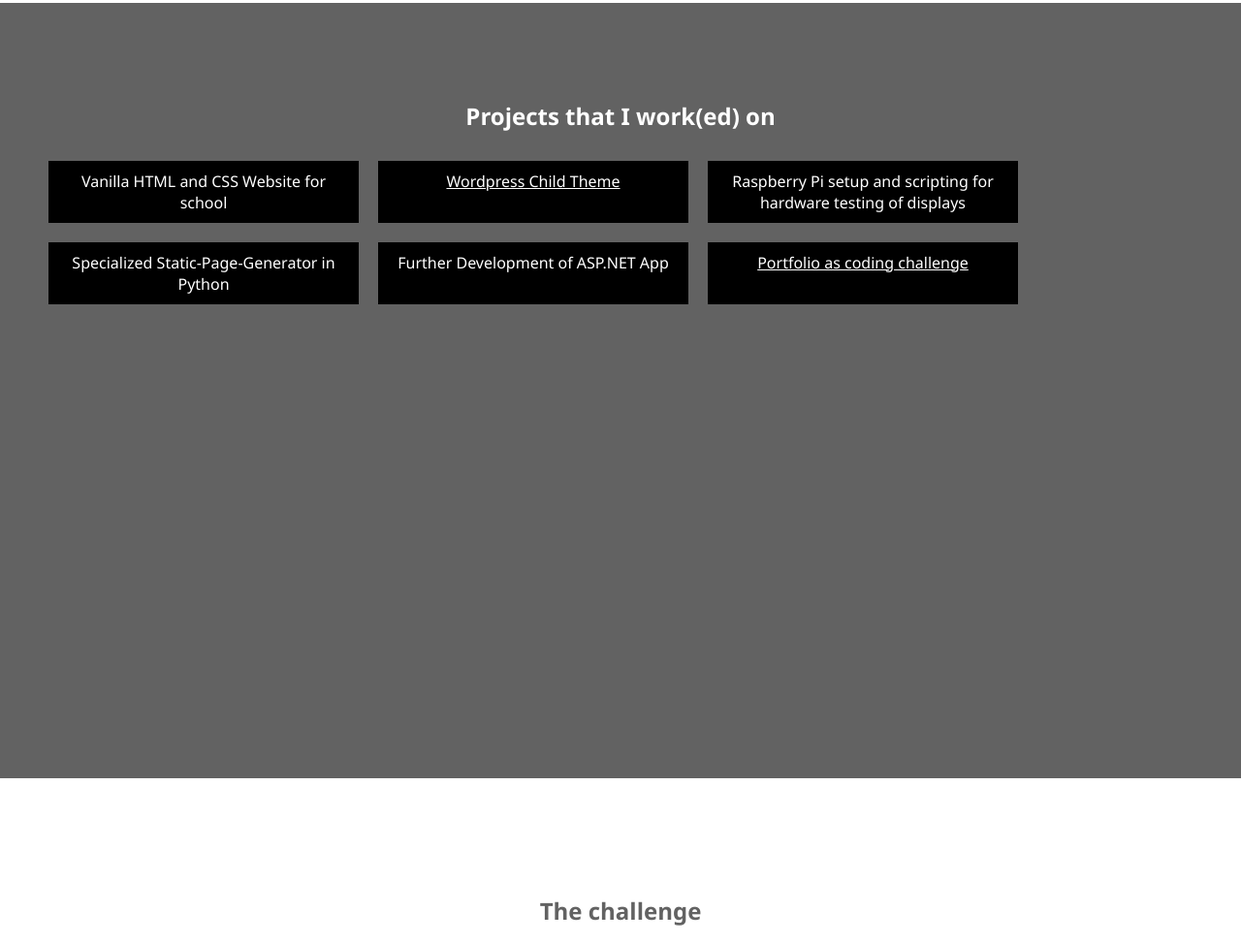
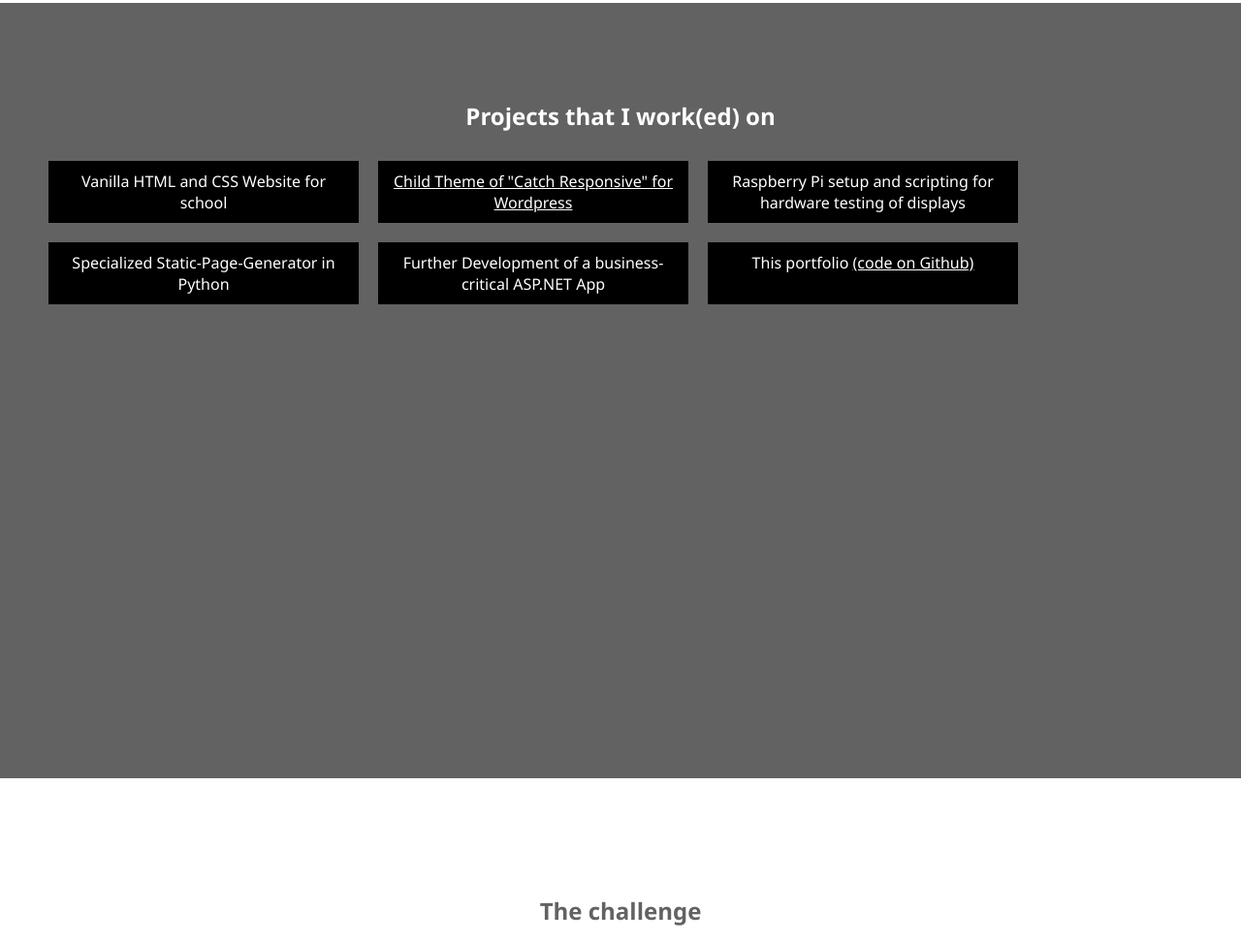
Before and after one commit to hoschi-it/portfolio, a website: page www/index.html in a window 1280 px wide. Shown: the part 911-1884 px from the top of the page at 97% size. Drawn offline with nearby package versions, Linux system fonts and the light colour scheme; files that its build step writes are made by us from their sources.

Commit message:
change project list

```diff
--- a/www/index.html
+++ b/www/index.html
@@ -57,17 +57,26 @@
                     <li>
                         <a target="_blank"
                           href="https://github.com/hoschi-it/catch-responsive-child">
-                            Wordpress Child Theme
+                            Child Theme of "Catch Responsive" for Wordpress
                         </a>
                     </li>
-                    <li>Raspberry Pi setup and scripting
-                        for hardware testing of displays</li>
-                    <li>Specialized Static-Page-Generator
-                        in Python</li>
-                    <li>Further Development of ASP.NET App
+                    <li>
+                        Raspberry Pi setup and scripting
+                        for hardware testing of displays
                     </li>
-                    <li><a href="#">Portfolio as coding
-                            challenge</a></li>
+                    <li>
+                        Specialized Static-Page-Generator
+                        in Python
+                    </li>
+                    <li>
+                        Further Development of a business-critical ASP.NET App
+                    </li>
+                    <li>
+                        This portfolio
+                        <a href="https://github.com/hoschi-it/portfolio/">
+                            (code on Github)
+                        </a>
+                    </li>
                 </ul>
             </section>
             <section id="challenge">
```
